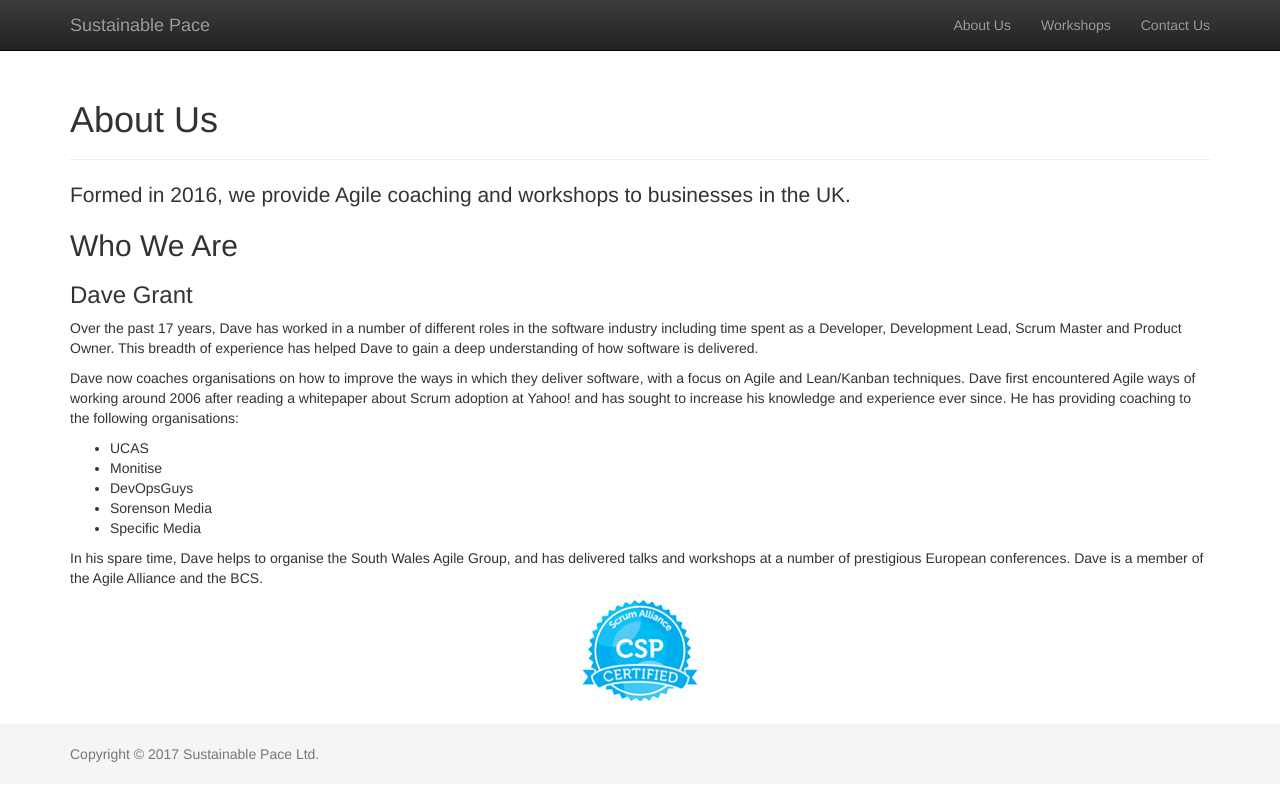
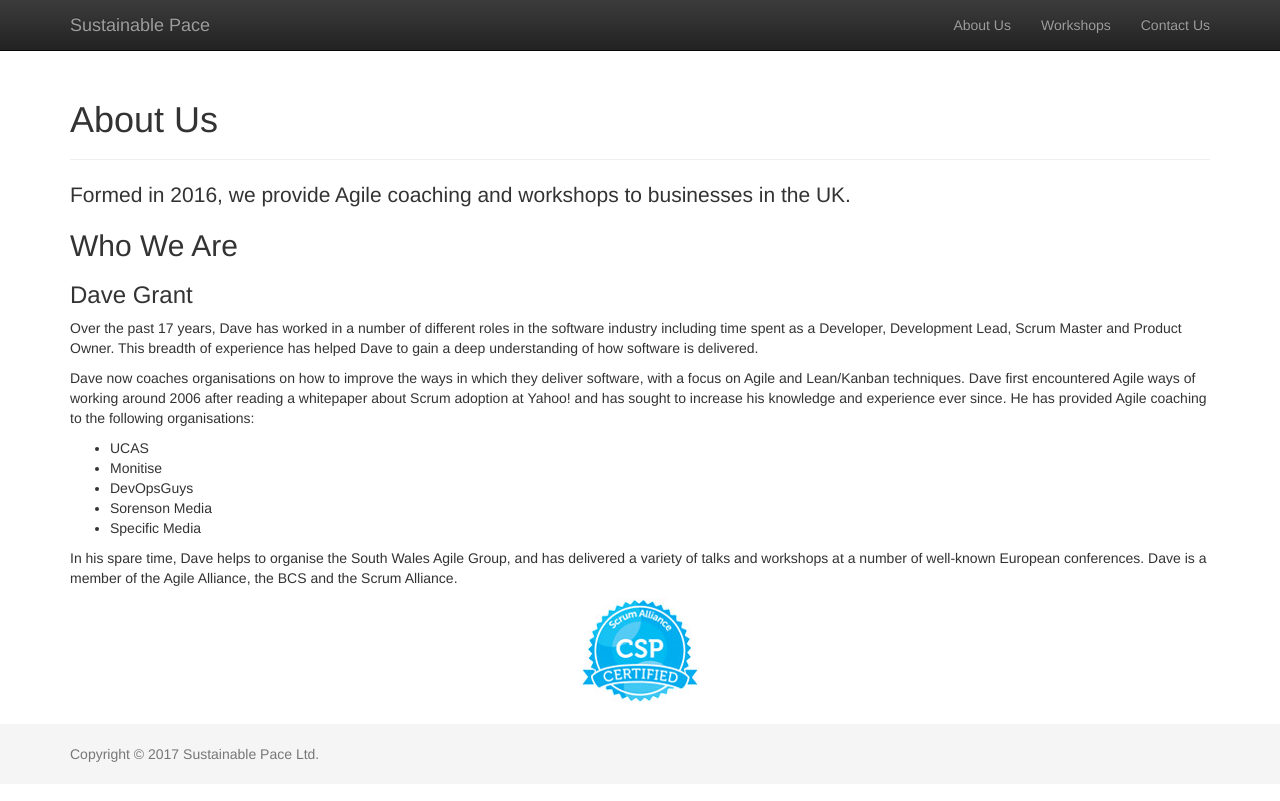
Before and after one commit to seize-the-dave/sustainable-pace, a Jekyll site: the page built from about.md, in a window 1280 px wide. Shown: the top 801 px of the page. Built offline with Jekyll 4.4.1, drawn with Linux system fonts in a browser that asks for light colours; nearby versions of some CDN libraries.

Commit message:
Update about.md

```diff
--- a/about.md
+++ b/about.md
@@ -13,7 +13,7 @@ Formed in 2016, we provide Agile coaching and workshops to businesses in the UK.
 
 Over the past {{ site.time | date: '%Y' | minus: '2000' }} years, Dave has worked in a number of different roles in the software industry including time spent as a Developer, Development Lead, Scrum Master and Product Owner.  This breadth of experience has helped Dave to gain a deep understanding of how software is delivered.
 
-Dave now coaches organisations on how to improve the ways in which they deliver software, with a focus on Agile and Lean/Kanban techniques.  Dave first encountered Agile ways of working around 2006 after reading a whitepaper about Scrum adoption at Yahoo! and has sought to increase his knowledge and experience ever since.  He has providing coaching to the following organisations:
+Dave now coaches organisations on how to improve the ways in which they deliver software, with a focus on Agile and Lean/Kanban techniques.  Dave first encountered Agile ways of working around 2006 after reading a whitepaper about Scrum adoption at Yahoo! and has sought to increase his knowledge and experience ever since.  He has provided Agile coaching to the following organisations:
 
 - UCAS
 - Monitise
@@ -21,6 +21,6 @@ Dave now coaches organisations on how to improve the ways in which they deliver
 - Sorenson Media
 - Specific Media
 
-In his spare time, Dave helps to organise the South Wales Agile Group, and has delivered talks and workshops at a number of prestigious European conferences.  Dave is a member of the Agile Alliance and the BCS.
+In his spare time, Dave helps to organise the South Wales Agile Group, and has delivered a variety of talks and workshops at a number of well-known European conferences.  Dave is a member of the Agile Alliance, the BCS and the Scrum Alliance.
 
 <img src="/assets/csp.jpg" class="center-block"/>
```
